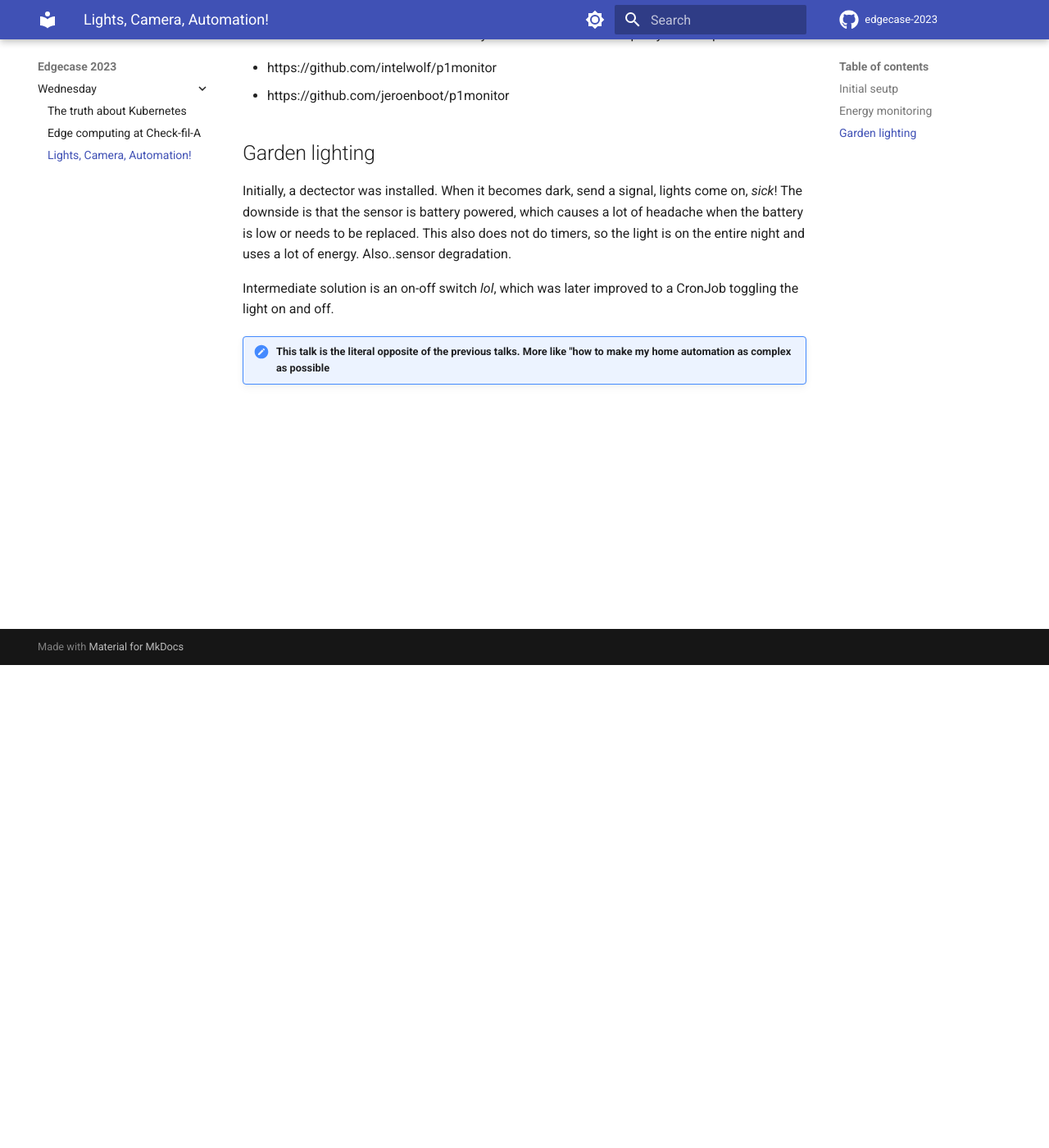
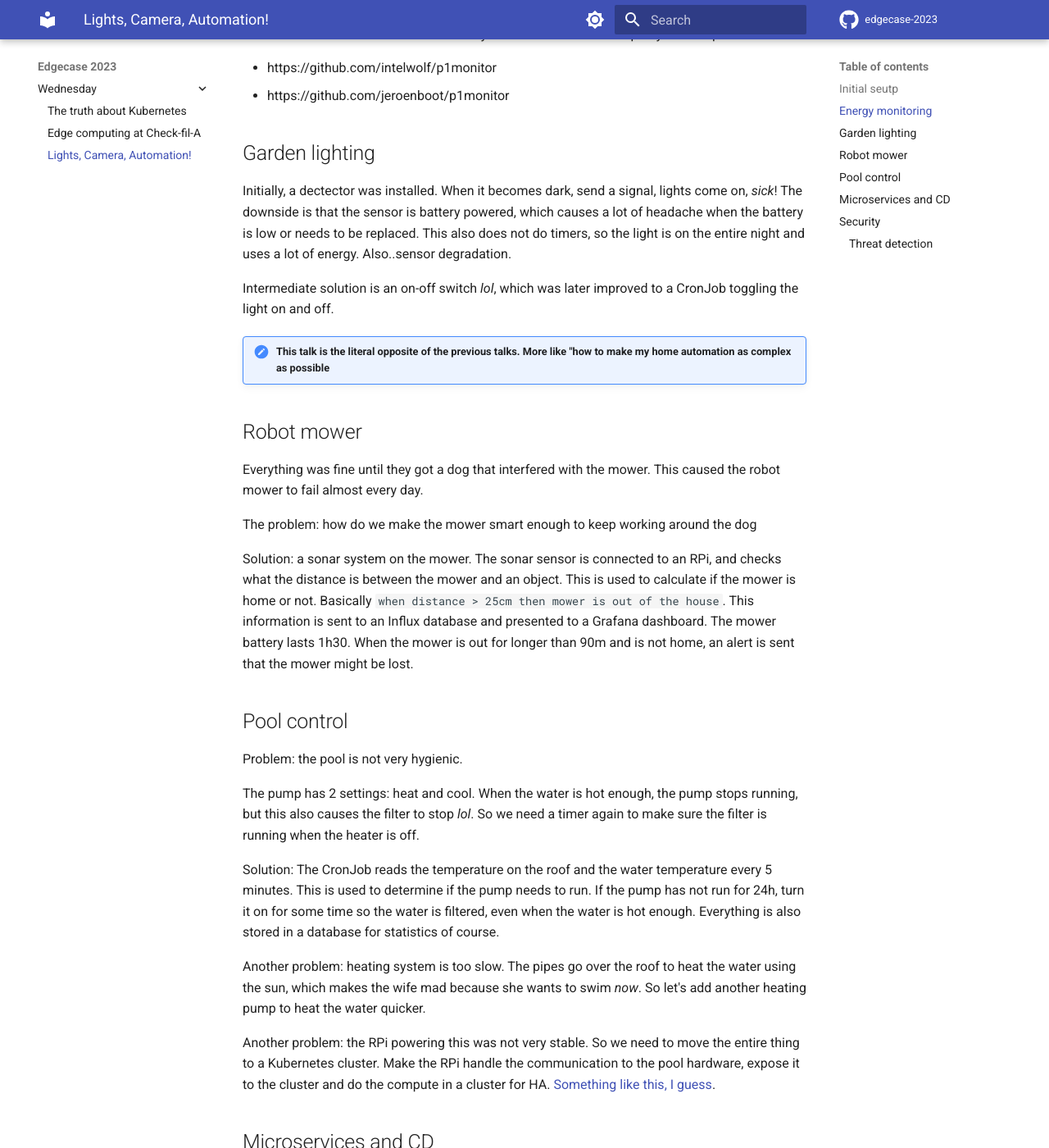
Before and after one commit to RobKenis/edgecase-2023, an MkDocs documentation site: the page built from docs/wednesday/3-lights-camera-automation.md, in a window 1280 px wide and 1400 px high, scrolled down 589 px. Shown: the whole window at 82% size. Built offline with MkDocs 1.6.1 and Material for MkDocs 9.7.7, drawn with Linux system fonts in a browser that asks for light colours; comment, search, counter and statistics services are not loaded; some of the changed text lies outside the part shown.

Commit message:
Add docs on home automation

```diff
--- a/docs/wednesday/3-lights-camera-automation.md
+++ b/docs/wednesday/3-lights-camera-automation.md
@@ -25,3 +25,44 @@ or needs to be replaced. This also does not do timers, so the light is on the en
 Intermediate solution is an on-off switch _lol_, which was later improved to a CronJob toggling the light on and off.
 
 !!! note "This talk is the literal opposite of the previous talks. More like "how to make my home automation as complex as possible"
+
+## Robot mower
+
+Everything was fine until they got a dog that interfered with the mower. This caused the robot mower to fail almost every day.
+
+The problem: how do we make the mower smart enough to keep working around the dog
+
+Solution: a sonar system on the mower. The sonar sensor is connected to an RPi, and checks what the distance is between the mower and an object. This is used to calculate if the mower is home or not. Basically
+`when distance > 25cm then mower is out of the house`. This information is sent to an Influx database and presented to a Grafana dashboard. The mower battery lasts 1h30. When the mower is out for longer than 90m and is not home, an alert is sent that the mower might be lost.
+
+## Pool control
+
+Problem: the pool is not very hygienic.
+
+The pump has 2 settings: heat and cool. When the water is hot enough, the pump stops running, but this also causes the filter to stop _lol_. So we need a timer again to make sure the filter is running
+when the heater is off.
+
+Solution: The CronJob reads the temperature on the roof and the water temperature every 5 minutes. This is used to determine if the pump needs to run. If the pump has not run for 24h, turn it on for some
+time so the water is filtered, even when the water is hot enough. Everything is also stored in a database for statistics of course.
+
+Another problem: heating system is too slow. The pipes go over the roof to heat the water using the sun, which makes the wife mad because she wants to swim _now_. So let's add another heating pump to
+heat the water quicker.
+
+Another problem: the RPi powering this was not very stable. So we need to move the entire thing to a Kubernetes cluster. Make the RPi handle the communication to the pool hardware, expose it to
+the cluster and do the compute in a cluster for HA. [Something like this, I guess](https://github.com/platformio/platformio-docs/blob/develop/plus/pio-remote.rst).
+
+## Microservices and CD
+
+Initial setup has a Dockerfile per service. This is annoying for updates. Now we have a single Dockerfile which is compiled for ARM, ARM64 and AMD64 so it can run on all nodes. Images are built by
+GitHub, ArgoCD pulls the changes and deploys to Kubernetes.
+
+## Security
+
+Everything is publicly accessible, which poses some security questions. Ingresses are exposed through Traefik with Let's Encrypt. Some middleware is running with authentication.
+[Traefik ForwardAuth](https://doc.traefik.io/traefik/middlewares/http/forwardauth/).
+
+### Threat detection
+
+How do I intercept signals that identity bad actors? [Falco](https://falco.org/) with [Sidekick](https://github.com/falcosecurity/falcosidekick).
+
+Long story short: Falco intercepts everything using eBPF, uses a rule engine to intercept invading actions and triggers an action, for example an alert to Slack.
```
